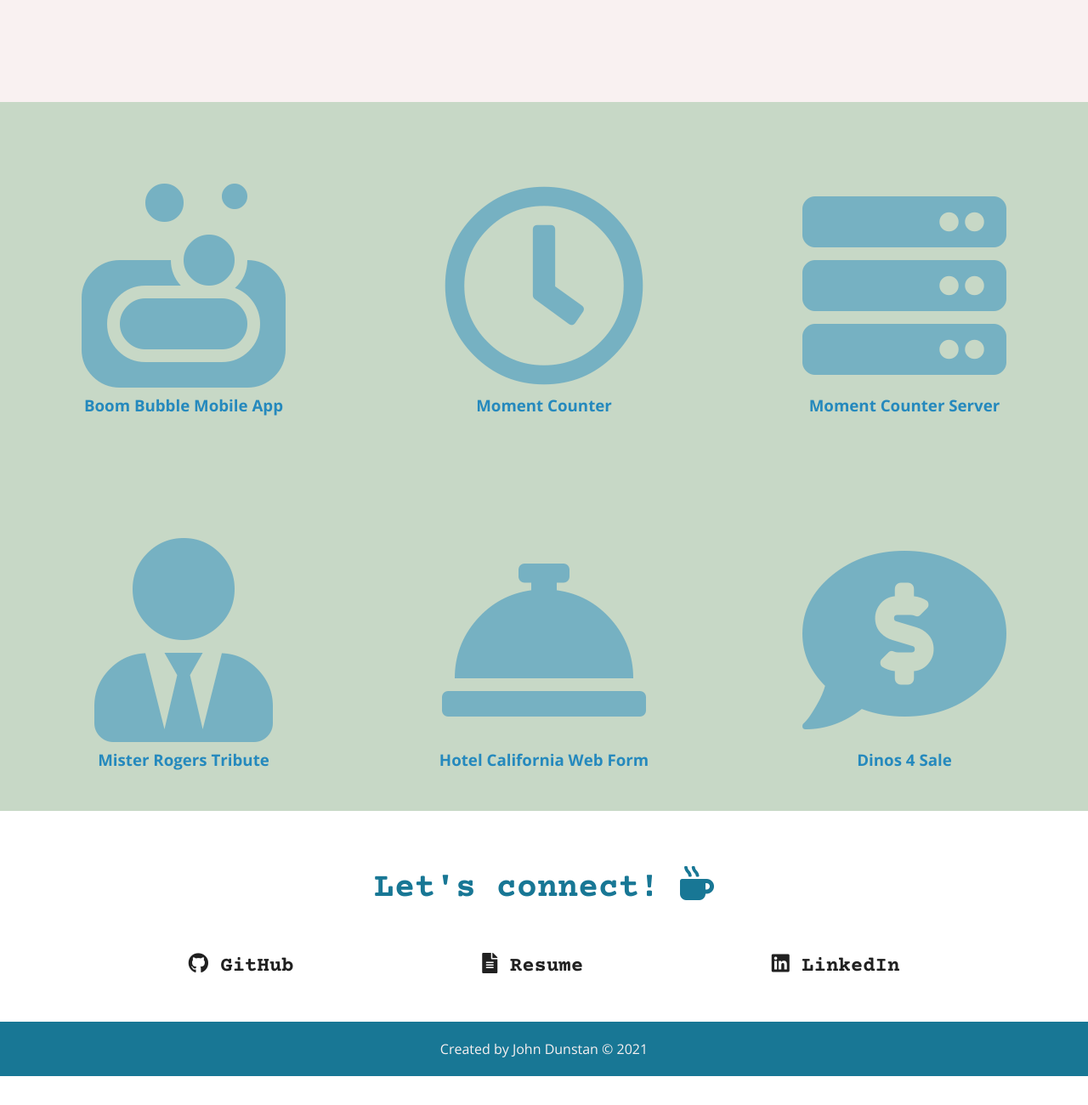
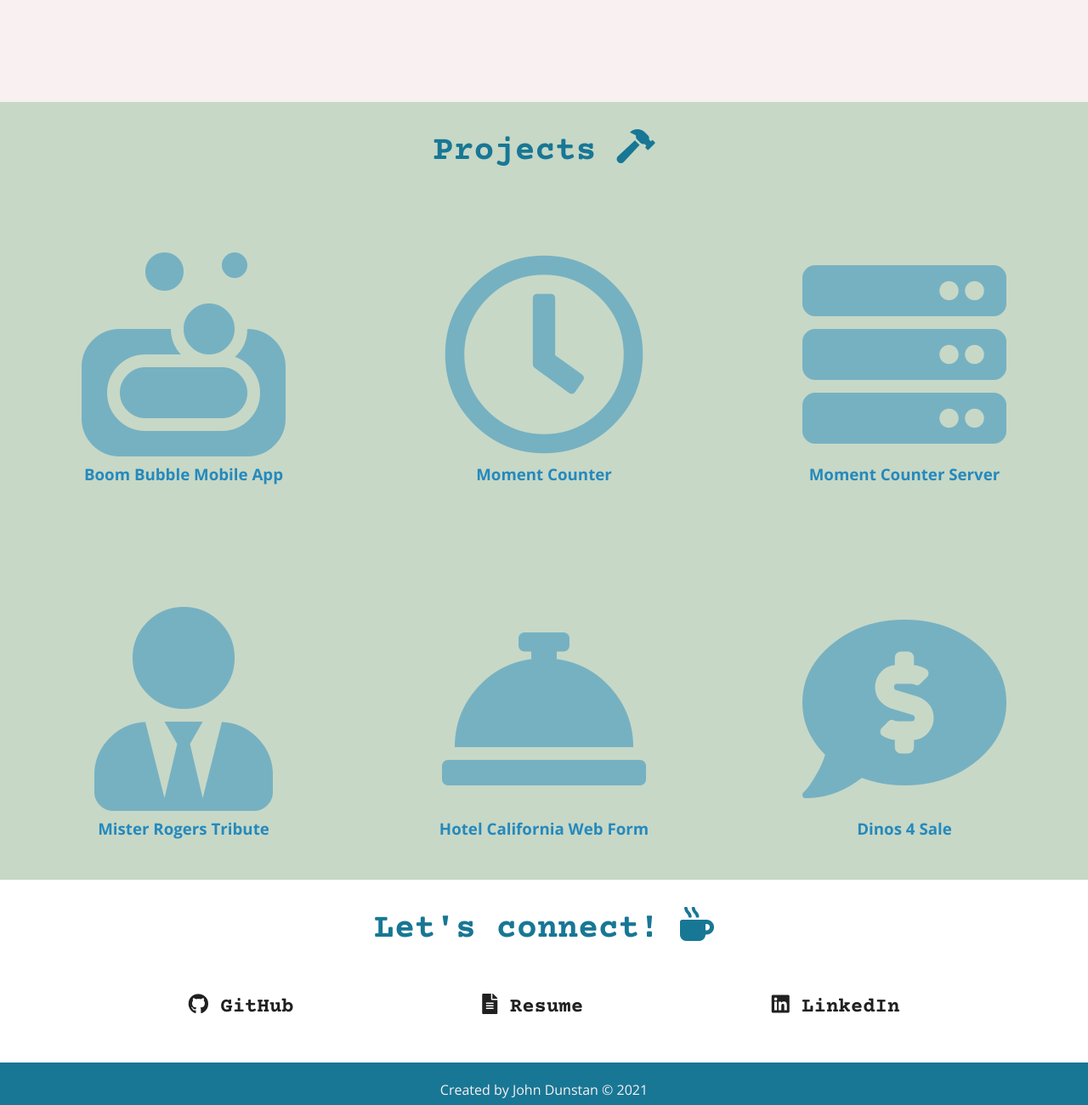
Before and after one commit to johndunstan/johndunstan.github.io, a plain HTML site: page index.html in a window 1280 px wide. Shown: the part 680-1980 px from the top of the page at 85% size. Before the commit the page ends 1946 px from the top, so only its background shows below. Drawn offline with nearby package versions, Linux system fonts and the light colour scheme.

Commit message:
Add title to Projects

```diff
--- a/css/styles.css
+++ b/css/styles.css
@@ -25,6 +25,14 @@ h3 {
 h1,
 h2 {
   font-family: 'Courier Prime', monospace;
+}
+
+.subhead-style {
+  text-align: center;
+  font-size: 2.5rem;
+  color: var(--menu-bar);
+  padding-top: 2rem;
+  margin-top: 0;
 }
 
 .logo a:link {
@@ -66,10 +74,17 @@ h2 {
 }
 
 #projects {
+  background-color: var(--laurel-green);
+}
+
+#projects-title {
+  margin: 0;
+}
+
+#project-tiles {
   display: flex;
   justify-content: space-evenly;
   flex-wrap: wrap;
-  background-color: var(--laurel-green);
 }
 
 .project-placeholder {
--- a/index.html
+++ b/index.html
@@ -66,6 +66,10 @@
     </section>
 
     <section id="projects">
+      <h2 id="projects-title" class="subhead-style">
+        Projects <i class="fas fa-hammer"></i>
+      </h2>
+      <div id="project-tiles">
         <div class="project-tile">
           <a
             href="https://github.com/johndunstan/boom-bubble-mobile"
@@ -95,7 +99,9 @@
             href="https://codesandbox.io/s/fcc-mrrogerstribute-fvkeq"
             target="_blank"
           >
-          <div class="project-placeholder"><i class="fas fa-user-tie"></i></div>
+            <div class="project-placeholder">
+              <i class="fas fa-user-tie"></i>
+            </div>
             <h3>Mister Rogers Tribute</h3>
           </a>
         </div>
@@ -118,10 +124,13 @@
             <h3>Dinos 4 Sale</h3>
           </a>
         </div>
+      </div>
     </section>
 
     <section id="contact">
-      <h1>Let's connect! <i class="fas fa-mug-hot"></i></h1>
+      <h2 class="subhead-style">
+        Let's connect! <i class="fas fa-mug-hot"></i>
+      </h2>
       <div id="contact-links">
         <h2>
           <a
```
Lines whose indentation alone changed are shown as unchanged.
